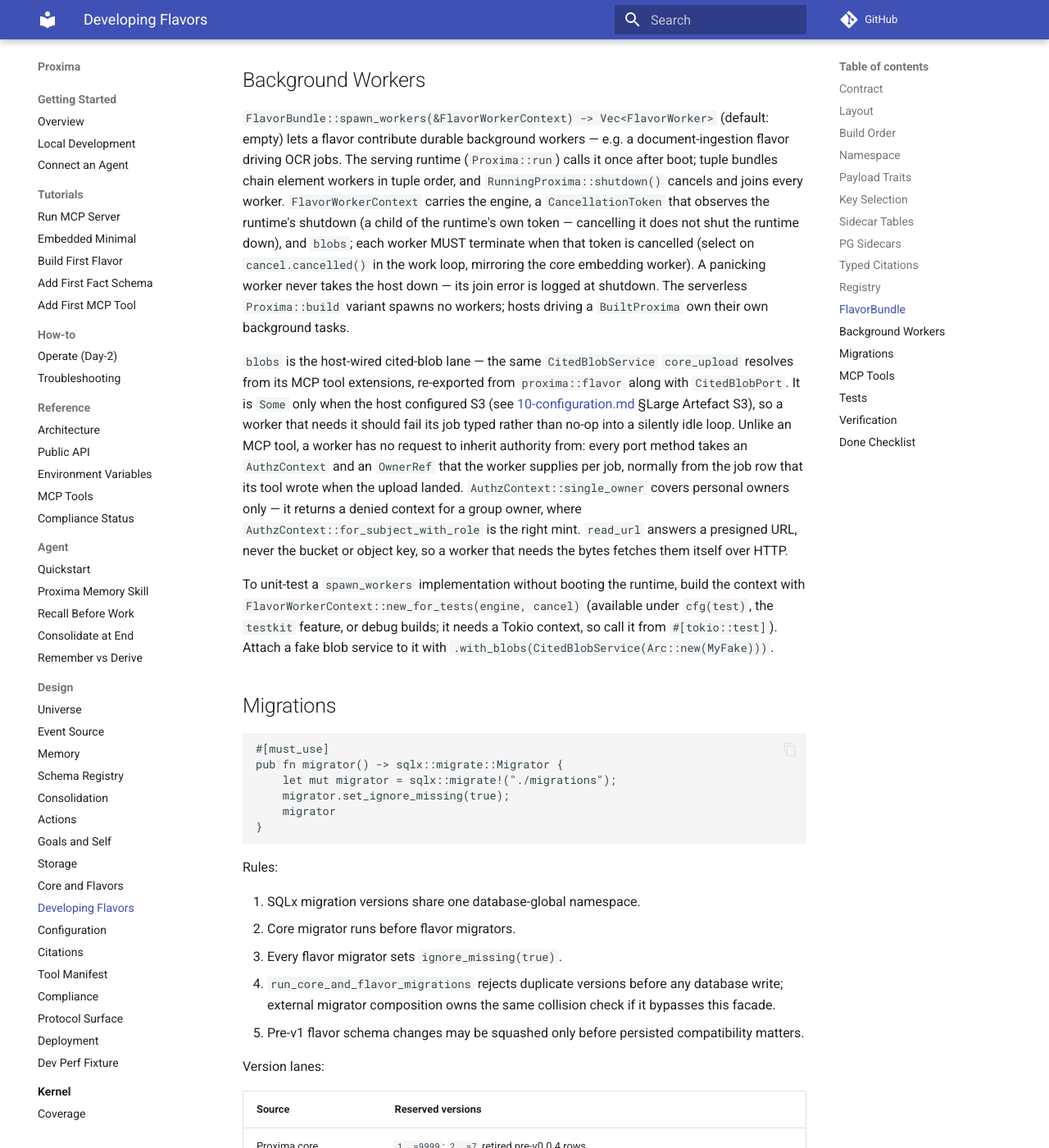
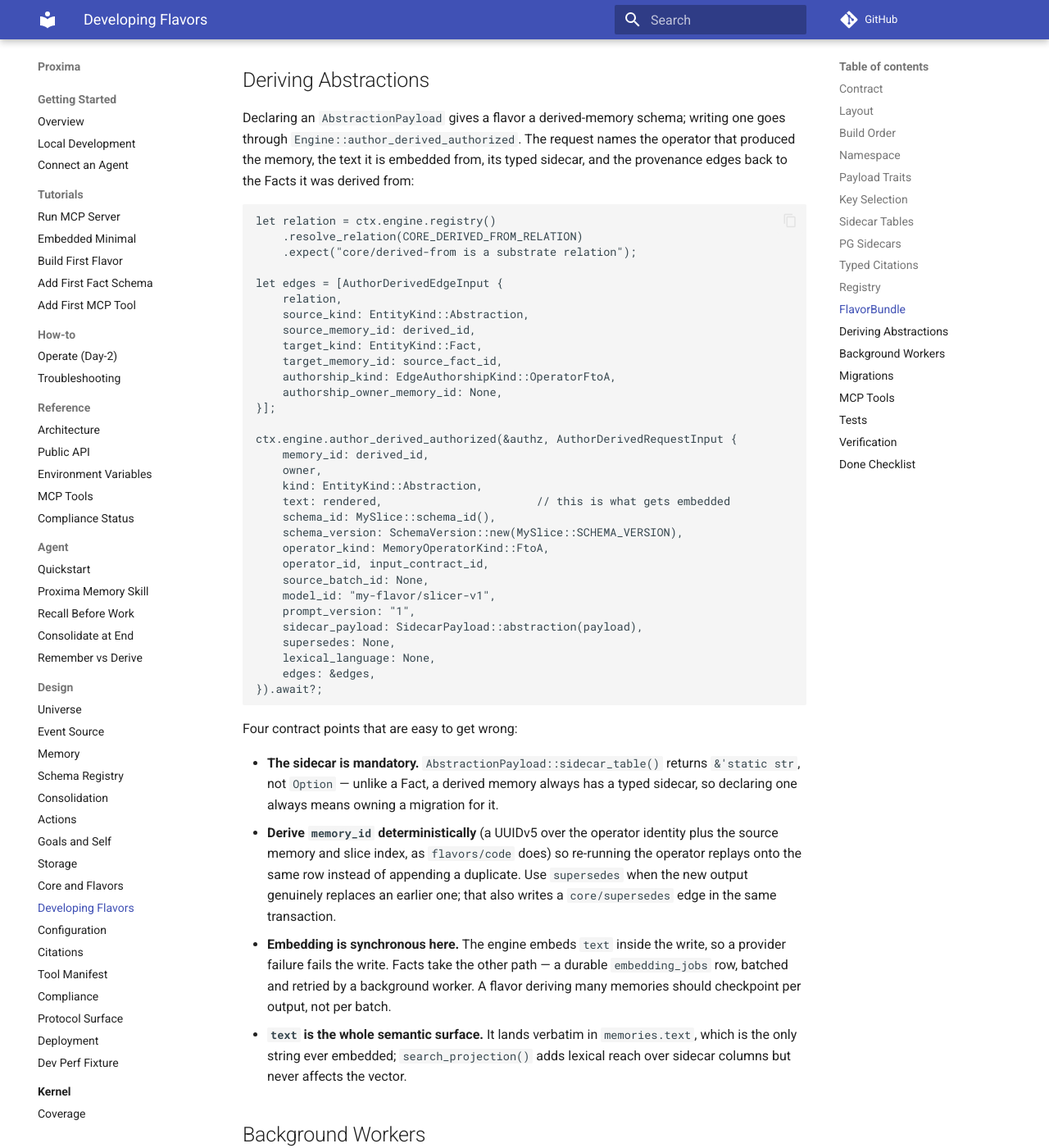
Before and after one commit to Aquilo-Solution-S/Proxima, an MkDocs documentation site: the page built from docs/09-developing-flavors.md, in a window 1280 px wide and 1400 px high, scrolled down 10202 px. Shown: the whole window at 82% size. Built offline with MkDocs 1.6.1 and Material for MkDocs 9.7.7, drawn with Linux system fonts in a browser that asks for light colours; comment, search, counter and statistics services are not loaded.

Commit message:
feat(proxima): flavors can write derived memories
The flavor SDK exported `AbstractionPayload` and `PerspectivePayload`,
so a flavor could declare derived schemas — and nothing at all to write
one. `Engine::author_derived_authorized` is the verb, but its
`AuthorDerivedRequestInput` was unnameable by a flavor depending on
`proxima` alone. The in-tree flavor reaches the same lane through a
direct `proxima-storage-pg` dependency an out-of-tree flavor cannot
have, which is what hid the gap: a surface that lets you define a thing
but not write it is incoherent, not feature-complete.

- re-export from `proxima::flavor`: `AuthorDerivedRequestInput`,
  `AuthorDerivedEdgeInput`, `AuthorDerivedAuthorizedOutcome`,
  `MemoryOperatorKind`, `EdgeAuthorshipKind`, `RegisteredRelation`,
  `EntityKind`, `CORE_DERIVED_FROM_RELATION`, `CORE_SUPERSEDES_RELATION`
- no engine change: `author_derived_authorized`, `Engine::registry` and
  `FlavorRegistryFrozen::resolve_relation` were all already public. This
  commit adds no capability that in-tree code did not already have; it
  removes an accident of which crate a caller happens to live in.
- `public_api_tiers.rs` gains a guard that *constructs* a full
  `AuthorDerivedRequestInput` with a resolved `core/derived-from` edge
  rather than merely naming the types, so a field added, removed or
  retyped upstream breaks here instead of silently breaking every
  out-of-tree flavor at its next pin bump.
- docs/09 gains a "Deriving Abstractions" section, and MIGRATING §35
  records the surface.

Both docs call out two contract points that are easy to get wrong and
expensive to discover late. `AbstractionPayload::sidecar_table()`
returns `&'static str`, not `Option`, so declaring a derived schema
always means owning a migration for its sidecar. And a derived memory is
embedded synchronously inside the write (`author_derived`, so a provider
failure fails the write) where a Fact enqueues a durable, batched,
retried `embedding_jobs` row — a flavor deriving many memories in a
worker should checkpoint per output, not per batch.

Verified: fmt, clippy --workspace --all-targets --all-features --locked,
RUSTDOCFLAGS="-D warnings" cargo doc, cargo test -p proxima --locked
(all suites green against Postgres), and the six runnable check-*.py
guardrails. check-lean-axioms.py needs a Lean toolchain not present
locally and fails identically on main.

Co-Authored-By: Claude Opus 5 <noreply@anthropic.com>

````diff
--- a/docs/09-developing-flavors.md
+++ b/docs/09-developing-flavors.md
@@ -428,6 +428,70 @@ impl FlavorBundle for HostApp {
 Consumers call the bundle surface. They do not manually coordinate
 `register`, `register_pg_sidecars`, and `freeze_against`.
 
+## Deriving Abstractions
+
+Declaring an `AbstractionPayload` gives a flavor a derived-memory schema;
+writing one goes through `Engine::author_derived_authorized`. The
+request names the operator that produced the memory, the text it is
+embedded from, its typed sidecar, and the provenance edges back to the
+Facts it was derived from:
+
+```rust
+let relation = ctx.engine.registry()
+    .resolve_relation(CORE_DERIVED_FROM_RELATION)
+    .expect("core/derived-from is a substrate relation");
+
+let edges = [AuthorDerivedEdgeInput {
+    relation,
+    source_kind: EntityKind::Abstraction,
+    source_memory_id: derived_id,
+    target_kind: EntityKind::Fact,
+    target_memory_id: source_fact_id,
+    authorship_kind: EdgeAuthorshipKind::OperatorFtoA,
+    authorship_owner_memory_id: None,
+}];
+
+ctx.engine.author_derived_authorized(&authz, AuthorDerivedRequestInput {
+    memory_id: derived_id,
+    owner,
+    kind: EntityKind::Abstraction,
+    text: rendered,                       // this is what gets embedded
+    schema_id: MySlice::schema_id(),
+    schema_version: SchemaVersion::new(MySlice::SCHEMA_VERSION),
+    operator_kind: MemoryOperatorKind::FtoA,
+    operator_id, input_contract_id,
+    source_batch_id: None,
+    model_id: "my-flavor/slicer-v1",
+    prompt_version: "1",
+    sidecar_payload: SidecarPayload::abstraction(payload),
+    supersedes: None,
+    lexical_language: None,
+    edges: &edges,
+}).await?;
+```
+
+Four contract points that are easy to get wrong:
+
+- **The sidecar is mandatory.** `AbstractionPayload::sidecar_table()`
+  returns `&'static str`, not `Option` — unlike a Fact, a derived memory
+  always has a typed sidecar, so declaring one always means owning a
+  migration for it.
+- **Derive `memory_id` deterministically** (a UUIDv5 over the operator
+  identity plus the source memory and slice index, as `flavors/code`
+  does) so re-running the operator replays onto the same row instead of
+  appending a duplicate. Use `supersedes` when the new output genuinely
+  replaces an earlier one; that also writes a `core/supersedes` edge in
+  the same transaction.
+- **Embedding is synchronous here.** The engine embeds `text` inside the
+  write, so a provider failure fails the write. Facts take the other
+  path — a durable `embedding_jobs` row, batched and retried by a
+  background worker. A flavor deriving many memories should checkpoint
+  per output, not per batch.
+- **`text` is the whole semantic surface.** It lands verbatim in
+  `memories.text`, which is the only string ever embedded;
+  `search_projection()` adds lexical reach over sidecar columns but never
+  affects the vector.
+
 ## Background Workers
 
 `FlavorBundle::spawn_workers(&FlavorWorkerContext) -> Vec<FlavorWorker>`
````
Also changed, not shown: MIGRATING.md (+33 -0 lines), 2 other files.
